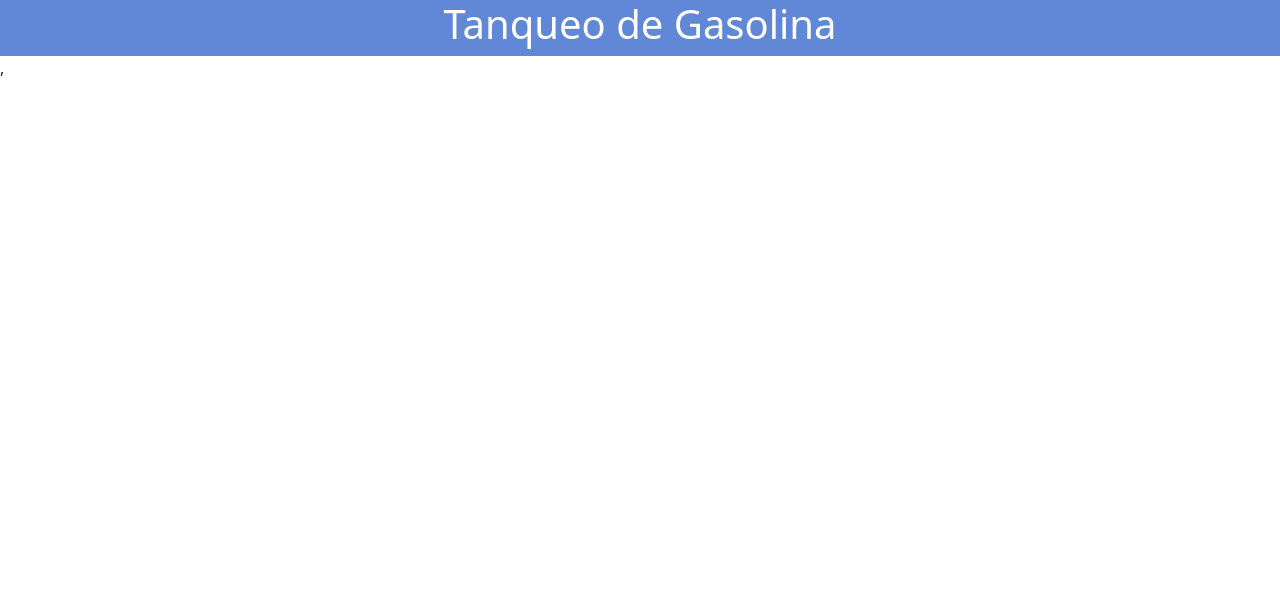
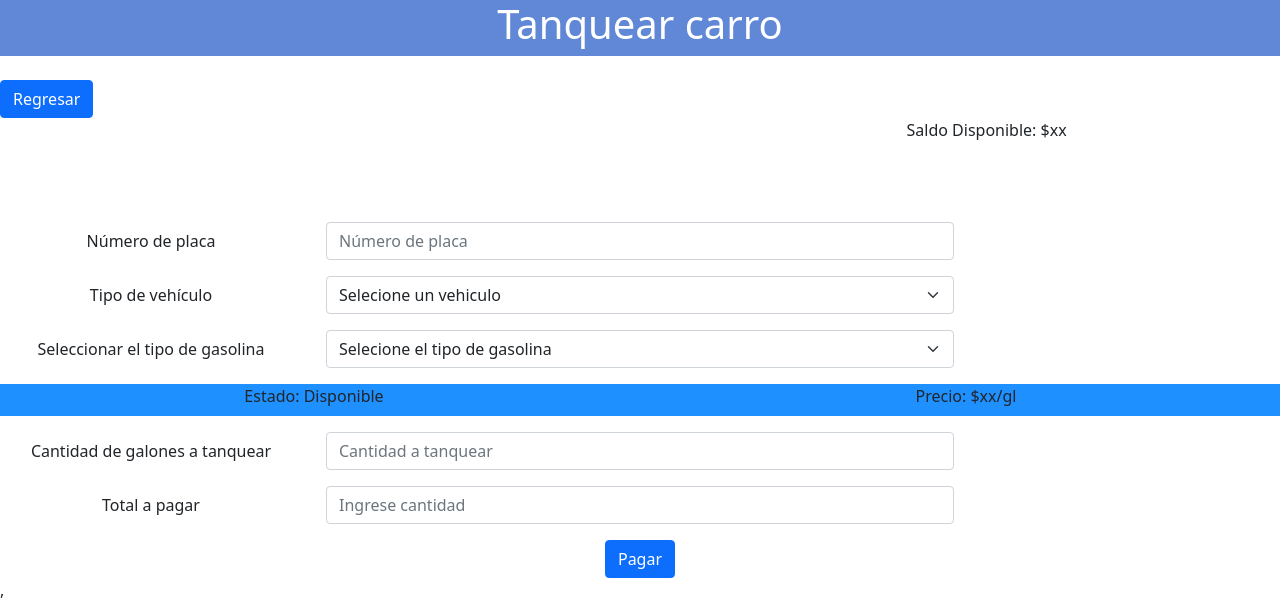
Before and after one commit to kiarafc/tanqueo-gasolina, a React (Create React App) app: page /Tanquear in a window 1280 px wide. Shown: the top 616 px of the page. Built offline with nearby package versions, Linux system fonts and the light colour scheme.

Commit message:
Se crea los componentes home, cargarsaldo, historialmovimiento, tanquearcarro

```diff
--- a/package.json
+++ b/package.json
@@ -8,8 +8,9 @@
     "@testing-library/user-event": "^12.8.3",
     "bootstrap": "^5.1.3",
     "react": "^17.0.2",
-    "react-bootstrap": "^2.0.2",
+    "react-bootstrap": "^2.0.3",
     "react-dom": "^17.0.2",
+    "react-router-dom": "^6.0.2",
     "react-scripts": "4.0.3",
     "web-vitals": "^1.1.2"
   },
--- a/src/App.js
+++ b/src/App.js
@@ -1,19 +1,24 @@
+import React from 'react';
 import './App.css';
 import 'bootstrap/dist/css/bootstrap.min.css';
-import {Navbar} from 'react-bootstrap';
+//import {Navbar} from 'react-bootstrap';
+import { TanquearCarro } from './componentes/TanquearCarro.jsx';
+import { CargarSaldo} from './componentes/CargarSaldo.jsx';
+import { HistorialMovimiento } from './componentes/HistorialMovimiento.jsx';
+import { BrowserRouter, Routes, Route} from 'react-router-dom';
+import { Home } from './componentes/Home.jsx'
 
 function App() {
-  return (
-    <>
-      <div className="App">
-        <header className="App-header">
-          <h1>
-            Tanqueo de Gasolina
-          </h1>
-        </header>
-      </div>
-
-    </>
+  return (<>
+    <BrowserRouter>
+      <Routes>
+        <Route path="/" element={<Home />}/>
+        <Route path="/Tanquear" element={<TanquearCarro />}/>
+        <Route path="/CargarSaldo" element={<CargarSaldo />}/>
+        <Route path="/Movimientos" element={<HistorialMovimiento/>}/>
+      </Routes>
+    </BrowserRouter>
+  </>
   );
 }
 
--- /dev/null
+++ b/src/componentes/CargarSaldo.jsx
@@ -0,0 +1,82 @@
+import React, {Fragment} from 'react';
+import {Button, Form, Col, Row} from 'react-bootstrap';
+import { useNavigate } from 'react-router-dom';
+
+export function CargarSaldo(){
+  let navigate = useNavigate();
+  return(<Fragment>
+    <header className="App-header">
+      <h1>
+        Cargar saldo
+      </h1>
+    </header>
+    <br/>
+    <Form.Group as={Col} controlId="formGridDisponible"  sm={10} style={{'textAlign': 'right'}}>
+      <Form.Label className="text-right">Saldo Disponible: $xx</Form.Label>
+    </Form.Group>
+    <br/>
+    <Form className="text-center">
+        <Form.Group as={Row} className="mb-3" controlId="formtextMedio">
+            <Form.Label column sm={3}>
+                Medio de pago
+            </Form.Label>
+            <Col sm={6}>
+                <Form.Select aria-label="Default select example">
+                    <option>Selecione el tipo de targeta a pagar</option>
+                    <option value="Debito">Débito</option>
+                    <option value="Credito">Crédito</option>
+                </Form.Select>
+            </Col>
+        </Form.Group>
+        <Form.Group as={Row} className="mb-3" controlId="formtextTarjeta">
+          <Form.Label column sm={3}>
+            Número de la tarjeta
+          </Form.Label>
+          <Col sm={6} >
+            <Form.Control type="text" placeholder="Número de la tarjeta" />
+          </Col>
+        </Form.Group>
+        <Form.Group as={Row} className="mb-3" controlId="formtextNombre">
+          <Form.Label column sm={3}>
+            Nombres y apellidos
+          </Form.Label>
+          <Col sm={6} >
+            <Form.Control type="text" placeholder="Nombres y apellidos"/>
+          </Col>
+        </Form.Group>
+        <Form.Group as={Row} className="mb-3" controlId="formtextFecha">
+          <Form.Label column sm={3}>
+            Fecha de expedición
+          </Form.Label>
+          <Col sm={6} >
+            <Form.Control type="text" placeholder="Fecha de expedición"/>
+          </Col>
+        </Form.Group>
+        <Form.Group as={Row} className="mb-3" controlId="formtextCodigo">
+          <Form.Label column sm={3}>
+            Código de seguridad
+          </Form.Label>
+          <Col sm={6} >
+            <Form.Control type="text" placeholder="Código de seguridad"/>
+          </Col>
+        </Form.Group>
+        <Form.Group as={Row} className="mb-3" controlId="formtextMonto">
+          <Form.Label column sm={3}>
+            Monto a cargar
+          </Form.Label>
+          <Col sm={6} >
+            <Form.Control type="text" placeholder="Cantidad en pesos a depositar"/>
+          </Col>
+        </Form.Group>
+        <Button variant="primary" type="submit">
+            Pagar
+        </Button>
+    </Form>
+    <br/>
+    <br/>
+    <Button variant="primary" type="submit" onClick={() => navigate('../')}>
+      Regresar
+    </Button>
+</Fragment>
+);
+};
--- /dev/null
+++ b/src/componentes/HistorialMovimiento.jsx
@@ -0,0 +1,46 @@
+import React, {Fragment} from 'react';
+import {Table, Form, Button, Col} from 'react-bootstrap';
+import { useNavigate } from 'react-router-dom';
+
+export function HistorialMovimiento(){
+    let navigate = useNavigate();
+    return(<Fragment>
+    <header className="App-header">
+      <h1>
+        Historial de movimientos y saldo
+      </h1>
+    </header>
+    <br/>
+    <Button variant="primary" type="submit" onClick={() => navigate('../')}>
+      Regresar
+    </Button>
+    <Form.Group as={Col} controlId="formGridDisponible"  sm={10} style={{'textAlign': 'right'}}>
+        <Form.Label className="text-right">Saldo Disponible: $xx</Form.Label>
+    </Form.Group>
+    <Form.Group as={Col} controlId="formGridMovimiento">
+        <Form.Label className="text-left">Movimientos </Form.Label>
+    </Form.Group>
+    <Table striped bordered hover variant="dark">
+        <thead>
+            <tr>
+            <th>Fecha</th>
+            <th>Descripción</th>
+            <th>Monto</th>
+            </tr>
+        </thead>
+        <tbody>
+            <tr>
+            <td>xx</td>
+            <td>xx</td>
+            <td>xx</td>
+            </tr>
+            <tr>
+            <td>xx</td>
+            <td>xx</td>
+            <td>xxx</td>
+            </tr>
+        </tbody>
+    </Table>
+</Fragment>
+);
+};
--- /dev/null
+++ b/src/componentes/Home.jsx
@@ -0,0 +1,28 @@
+import React, {Fragment} from 'react';
+import { Link } from 'react-router-dom';
+import {Form, Col, Row } from 'react-bootstrap';
+
+export function Home(){
+    return(<Fragment>
+        <div className="App">
+        <header className="App-header">
+          <h1>
+            Tanqueo de Gasolina
+          </h1>
+        </header>
+    </div>
+    <br/>
+    <Row className="mb-3" sm={3}>
+        <Form.Group as={Col} controlId="formGridTanquear">
+            <Link to="/Tanquear">Tanquear carro</Link>
+        </Form.Group>
+        <Form.Group as={Col} controlId="formGridSaldo">
+            <Link to="/CargarSaldo">Cargar saldo</Link>
+        </Form.Group>
+        <Form.Group as={Col} controlId="formGridPrecio">
+            <Link to="/Movimientos">Historial de movimientos</Link>
+        </Form.Group>
+    </Row>
+</Fragment>
+);
+};
--- /dev/null
+++ b/src/componentes/TanquearCarro.jsx
@@ -0,0 +1,87 @@
+import React, {Fragment} from 'react';
+import {Button, Form, Col, Row } from 'react-bootstrap';
+import { useNavigate } from 'react-router-dom';
+
+export function TanquearCarro(){
+  let navigate = useNavigate();
+  return (<Fragment>
+    <header className="App-header">
+      <h1>
+        Tanquear carro
+      </h1>
+    </header>
+    <br/>
+    <Button variant="primary" type="submit" onClick={() => navigate('../')}>
+      Regresar
+    </Button>
+    <Form.Group as={Col} controlId="formGridDisponible"  sm={10} style={{'textAlign': 'right'}}>
+      <Form.Label className="text-right">Saldo Disponible: $xx</Form.Label>
+    </Form.Group>
+    <br/>
+    <br/>
+    <br/>
+    <Form className="text-center">
+        <Form.Group as={Row} className="mb-3" controlId="formtextPlaca">
+          <Form.Label column sm={3}>
+            Número de placa
+          </Form.Label>
+          <Col sm={6} >
+            <Form.Control type="text" placeholder="Número de placa" />
+          </Col>
+        </Form.Group>
+        <Form.Group as={Row} className="mb-3" controlId="formtextTipo">
+          <Form.Label column sm={3}>
+            Tipo de vehículo
+          </Form.Label>
+          <Col sm={6}>
+            <Form.Select aria-label="Default select example">
+              <option>Selecione un vehiculo</option>
+              <option value="1">One</option>
+              <option value="2">Two</option>
+              <option value="3">Three</option>
+            </Form.Select>
+          </Col>
+        </Form.Group>
+        <Form.Group as={Row} className="mb-3" controlId="formtextGasolina">
+          <Form.Label column sm={3}>
+            Seleccionar el tipo de gasolina
+          </Form.Label>
+          <Col sm={6}>
+            <Form.Select aria-label="Default select example">
+              <option>Selecione el tipo de gasolina</option>
+              <option value="extra">Extra</option>
+              <option value="Corriente">Corriente</option>
+            </Form.Select>
+          </Col>
+        </Form.Group>
+        <Row className="mb-3" sm={2} style={{'background-color':'dodgerblue'}}>
+          <Form.Group as={Col} controlId="formGridEstado">
+            <Form.Label>Estado: Disponible</Form.Label>
+          </Form.Group>
+          <Form.Group as={Col} controlId="formGridPrecio">
+            <Form.Label>Precio: $xx/gl</Form.Label>
+          </Form.Group>
+        </Row>
+        <Form.Group as={Row} className="mb-3" controlId="formtextCantidad">
+          <Form.Label column sm={3}>
+            Cantidad de galones a tanquear
+          </Form.Label>
+          <Col sm={6}>
+            <Form.Control type="text" placeholder="Cantidad a tanquear" />
+          </Col>
+        </Form.Group>
+        <Form.Group as={Row} className="mb-3" controlId="formtextPagar">
+          <Form.Label column sm={3}>
+            Total a pagar
+          </Form.Label>
+          <Col sm={6}>
+            <Form.Control type="text" placeholder="Ingrese cantidad"/>
+          </Col>
+        </Form.Group>
+        <Button variant="primary" type="submit">
+          Pagar
+        </Button>
+    </Form>
+  </Fragment>
+);
+};
```
Also changed, not shown: 1 other file (tests, documents, lock files or other folders).
